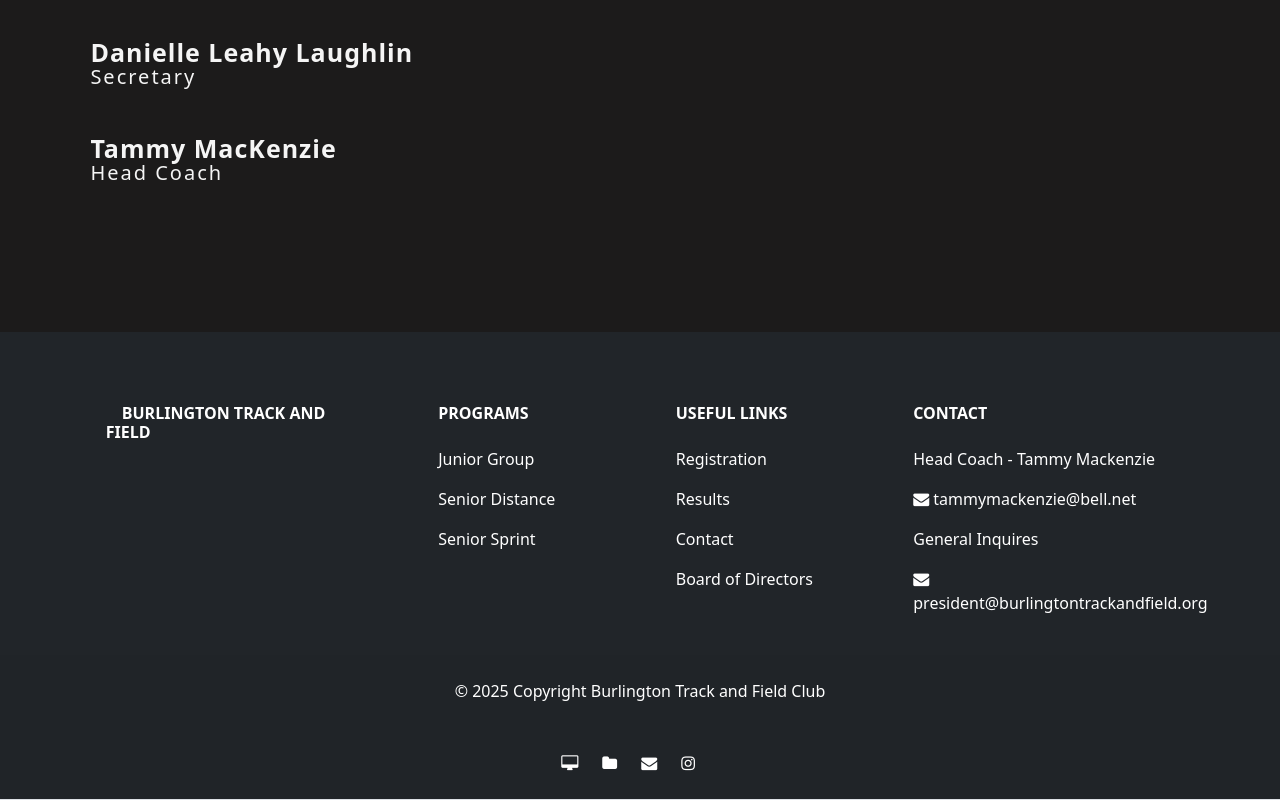
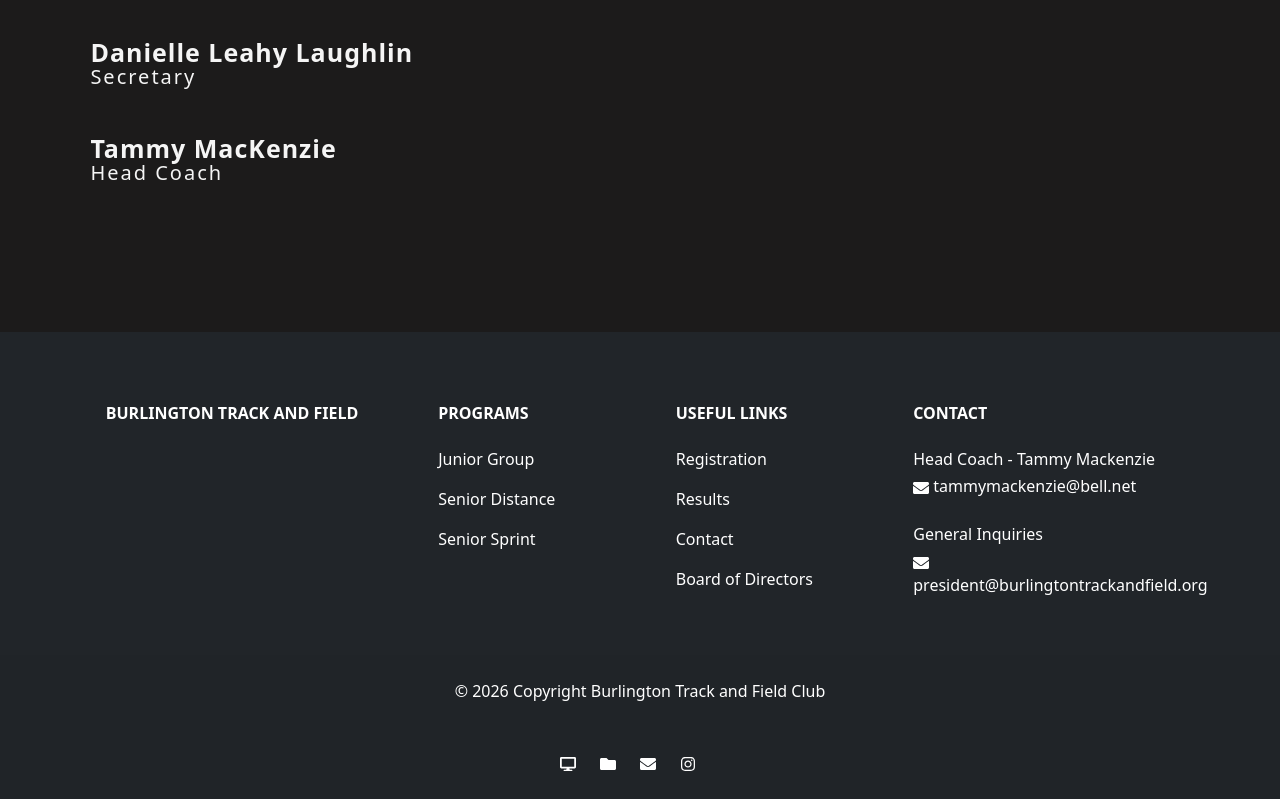
Before and after one commit to MichaelSault/BTFC, a React (Vite) app: page /#/ in a window 1280 px wide. Shown: the part 7781-8581 px from the top of the page. Built offline with nearby package versions, Linux system fonts and the light colour scheme.

Commit message:
rebuilt the footer in react-bootstrap as mui is depreciated

```diff
--- a/package.json
+++ b/package.json
@@ -27,6 +27,7 @@
     "react": "19.2.3",
     "react-bootstrap": "^2.10.2",
     "react-dom": "19.2.3",
+    "react-icons": "^5.6.0",
     "react-router-dom": "^6.22.3"
   },
   "devDependencies": {
--- a/src/components/socialFooter.component.jsx
+++ b/src/components/socialFooter.component.jsx
@@ -1,6 +1,6 @@
 import { useNavigate } from "react-router-dom";
-import React from 'react';
-import { MDBFooter, MDBContainer, MDBRow, MDBCol, MDBIcon } from 'mdb-react-ui-kit';
+import { Container, Row, Col } from "react-bootstrap";
+import { FaDesktop, FaEnvelope, FaFolder, FaInstagram } from "react-icons/fa";
 
 import '../App.css';
 
@@ -8,102 +8,74 @@
   const navigate = useNavigate();
 
   return (
-    <MDBFooter color='white' bgColor='dark' className='text-center text-lg-start text-muted'>
-        <section className='p-4'>
-            <MDBContainer className='text-center text-md-start mt-5'>
-            <MDBRow className='mt-3'>
-                <MDBCol lg="4" xl="3" className='mx-auto mb-4'>
-                <h6 className='text-uppercase fw-bold mb-4 text-white'>
-                    <MDBIcon icon="gem" className="me-3"/>
+    <footer className="text-center text-lg-start text-muted bg-dark text-white">
+
+      <section className="p-4">
+        <Container className="text-center text-md-start mt-5">
+          <Row className="mt-3">
+
+            <Col lg="4" xl="3" className="mx-auto mb-4">
+              <h6 className="text-uppercase fw-bold mb-4 text-white">
                 Burlington Track and Field
               </h6>
-                </MDBCol>
+            </Col>
 
-                <MDBCol md="3" lg="2" xl="2" className='mx-auto mb-4'>
-                <h6 className='text-uppercase fw-bold mb-4 text-white'>Programs</h6>
-                <p>
-                    <a href='/#/Junior/' className='text-white'>
-                        Junior Group
+            <Col md="3" lg="2" xl="2" className="mx-auto mb-4">
+              <h6 className="text-uppercase fw-bold mb-4 text-white">Programs</h6>
+              <p><a href="/#/Junior/" className="text-white">Junior Group</a></p>
+              <p><a href="/#/Distance/" className="text-white">Senior Distance</a></p>
+              <p><a href="/#/Sprint/" className="text-white">Senior Sprint</a></p>
+            </Col>
+
+            <Col md="3" lg="2" xl="2" className="mx-auto mb-4">
+              <h6 className="text-uppercase fw-bold mb-4 text-white">Useful links</h6>
+              <p><a href="/#/Programs/" className="text-white">Registration</a></p>
+              <p><a href="/#/Results/" className="text-white">Results</a></p>
+              <p><a href="/#/Contact/" className="text-white">Contact</a></p>
+              <p><a href="/#/Directors/" className="text-white">Board of Directors</a></p>
+            </Col>
+
+            {/* Contact */}
+            <Col md="6" lg="3" xl="3" className="mx-auto mb-md-0 mb-4" >
+              <h6 className="text-uppercase fw-bold mb-4 text-white">Contact</h6>
+              <p className="text-white" style={{marginBottom: '.2em'}}>Head Coach - Tammy Mackenzie</p>
+              <a className="text-white" href="mailto:tammymackenzie@bell.net">
+                <FaEnvelope className="me-1" />
+                tammymackenzie@bell.net
               </a>
-                </p>
-                <p>
-                    <a href='/#/Distance/' className='text-white'>
-                        Senior Distance
+              <br/><br/>
+              <p className="text-white" style={{marginBottom: '.2em'}}>General Inquiries</p>
+              <a className="text-white" href="mailto:president@burlingtontrackandfield.org">
+                <FaEnvelope className="me-0" />
+                president@burlingtontrackandfield.org
               </a>
-                </p>
-                <p>
-                    <a href='/#/Sprint/' className='text-white'>
-                        Senior Sprint
-                    </a>
-                </p>
-                </MDBCol>
+            </Col>
 
-                <MDBCol md="3" lg="2" xl="2" className='mx-auto mb-4'>
-                <h6 className='text-uppercase fw-bold mb-4 text-white'>Useful links</h6>
-                <p>
-                    <a href='/#/Programs/' className='text-white'>
-                        Registration
-                    </a>
-                </p>
-                <p>
-                    <a href='/#/Results/' className='text-white'>
-                        Results
-                    </a>
-                </p>
-                <p>
-                    <a href='/#/Contact/' className='text-white'>
-                        Contact
-                    </a>
-                </p>
-                <p>
-                    <a href='/#/Directors/' className='text-white'>
-                        Board of Directors
-                    </a>
-                </p>
-                </MDBCol>
-
-                <MDBCol md="6" lg="3" xl="3" className='mx-auto mb-md-0 mb-4'>
-                <h6 className='text-uppercase fw-bold mb-4 text-white'>Contact</h6>
-                <p className='text-white'>
-                    Head Coach - Tammy Mackenzie
-                </p>
-                <p className='text-white'>
-                    <MDBIcon icon="envelope" className="me-1" />
-                    tammymackenzie@bell.net
-                </p>
-                <p className='text-white'>
-                    General Inquires
-                </p>
-                <p className='text-white'>
-                    <MDBIcon icon="envelope" className="me-1" />
-                    president@burlingtontrackandfield.org
-                </p>
-                </MDBCol>
-            </MDBRow>
-            </MDBContainer>
+          </Row>
+        </Container>
       </section>
 
-        <div className='text-center p-4 text-white' style={{ backgroundColor: 'rgba(0, 0, 0, 0.02)' }}>
-            © 2025 Copyright Burlington Track and Field Club
+      <div className="text-center p-4" style={{ backgroundColor: "rgba(0, 0, 0, 0.02)", color:"white"}}>
+        © 2026 Copyright Burlington Track and Field Club
       </div>
 
-        <section className='d-flex justify-content-center justify-content-lg-between p-4 border-bottom' style={{ backgroundColor: 'rgba(0, 0, 0, 0.02)' }}>
+      <section className="d-flex justify-content-center justify-content-lg-between p-4" style={{ backgroundColor: "rgba(0, 0, 0, 0.02)" }}>
         <div className="centerSocials">
-                <a href='https://www.burlingtontrackandfield.org/' className='me-4 text-reset text-white'>
-                    <MDBIcon icon="desktop" className='text-white'/>
+          <a href="https://www.burlingtontrackandfield.org/" className="me-4 text-white">
+            <FaDesktop />
           </a>
-                <a href='Results/' className='me-4 text-reset'>
-                    <MDBIcon icon="folder" className='text-white'/>
+          <a href="/#/Results/" className="me-4 text-white">
+            <FaFolder />
           </a>
-                <a href='mailto:president@burlingtontrackandfield.org' className='me-4 text-reset'>
-                    <MDBIcon icon="envelope" className='text-white'/>
+          <a href="mailto:president@burlingtontrackandfield.org" className="me-4 text-white">
+            <FaEnvelope />
           </a>
-                <a href='https://www.instagram.com/burlington_track_field_club/' className='me-4 text-reset'>
-                    <MDBIcon icon="instagram" className='text-white'/>
+          <a href="https://www.instagram.com/burlington_track_field_club/" className="me-4 text-white">
+            <FaInstagram />
           </a>
         </div>
       </section>
-    </MDBFooter>
+    </footer>
   );
 }
 
```
Also changed, not shown: 1 other file (tests, documents, lock files or other folders). Lines whose indentation alone changed are shown as unchanged.
